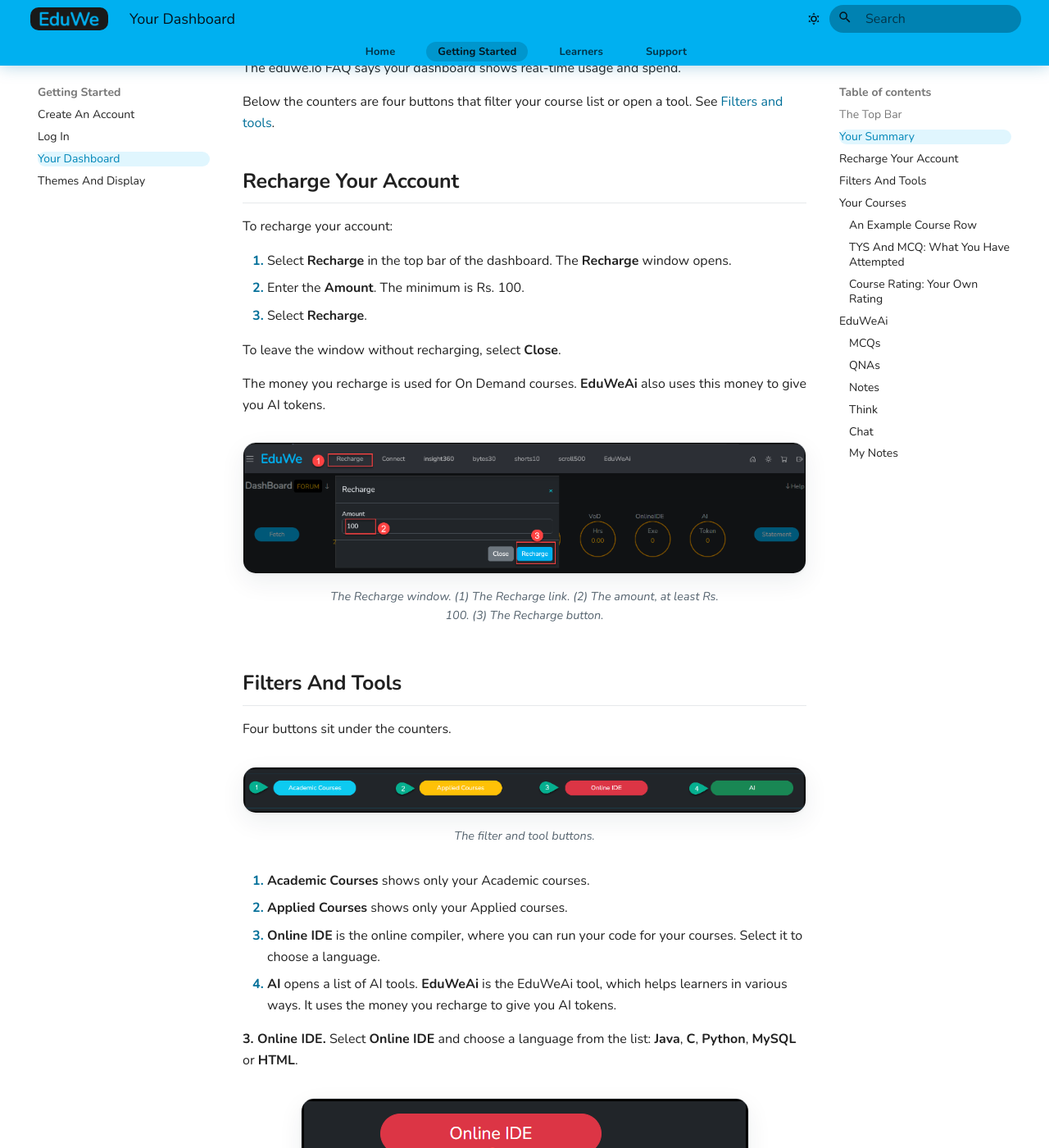
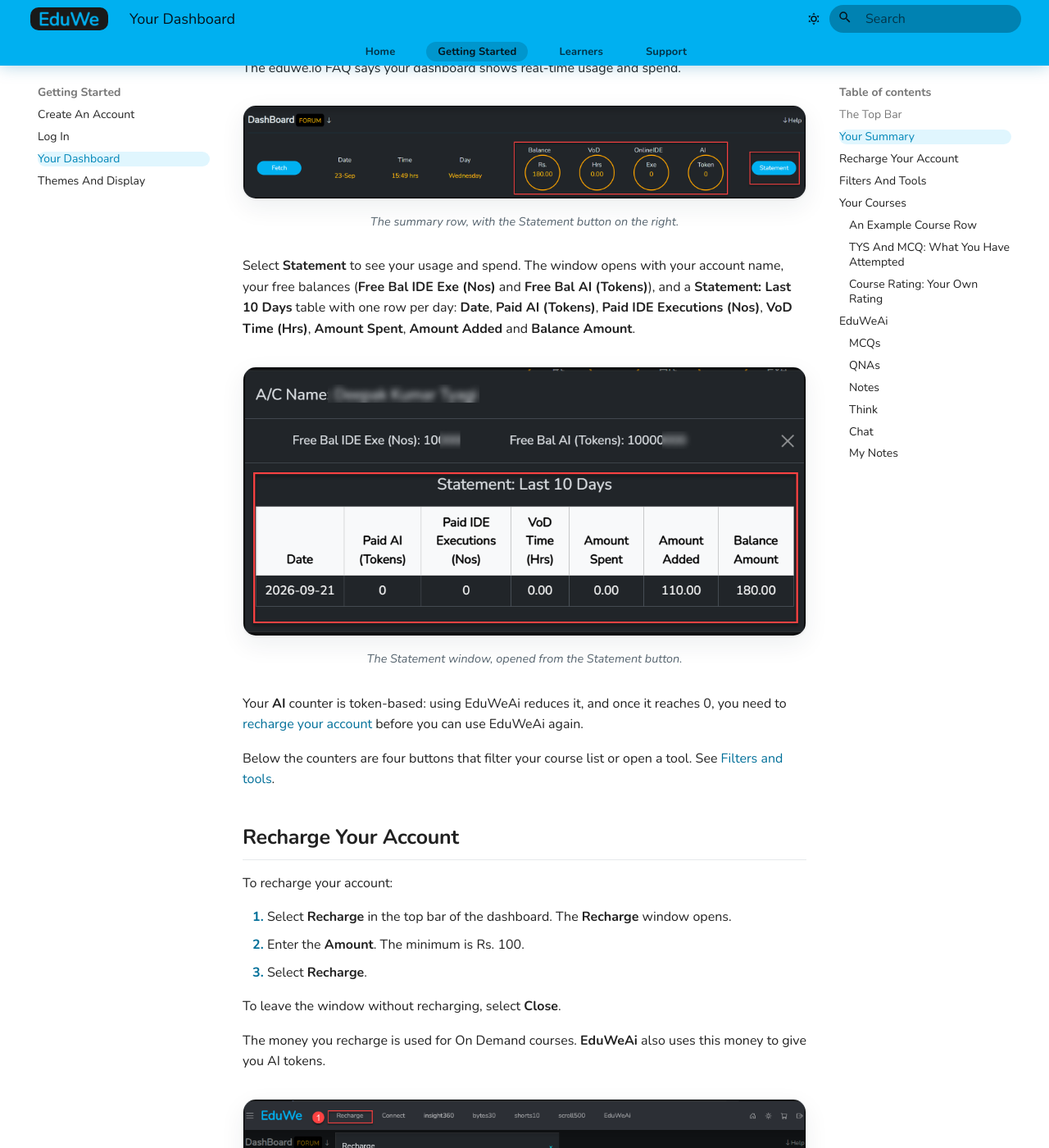
Before and after one commit to geitdeepak/EduWeIO_HelpDoc, an MkDocs documentation site: the page built from docs/getting-started/dashboard.md, in a window 1280 px wide and 1400 px high, scrolled down 1873 px. Shown: the whole window at 82% size. Built offline with MkDocs 1.6.1 and Material for MkDocs 9.7.7, drawn with Linux system fonts in a browser that asks for light colours.

Commit message:
Document the Statement window and how the AI token counter works
The Statement button opens a window showing the account's free balances
(Free Bal IDE Exe, Free Bal AI Tokens) and a Statement: Last 10 Days
table (Date, Paid AI, Paid IDE Executions, VoD Time, Amount Spent,
Amount Added, Balance Amount) - resolving the open "does Statement show
usage and spend" question.

Also confirm the AI counter is token-based: EduWeAi usage reduces it,
and reaching 0 requires a recharge before EduWeAi works again.

Co-Authored-By: Claude Sonnet 5 <noreply@anthropic.com>

```diff
--- a/docs/getting-started/dashboard.md
+++ b/docs/getting-started/dashboard.md
@@ -42,6 +42,24 @@ A row under the title shows the current date, time and day, with a **Fetch** but
 - **AI**, in tokens (Token)
 
 The eduwe.io FAQ says your dashboard shows real-time usage and spend.
+
+<figure markdown>
+  ![The dashboard's summary row, with the Balance, VoD, OnlineIDE and AI counters and the Statement button outlined in red](../assets/images/dashboard/dashboard-09-summary-and-statement-button.png){ loading=lazy }
+  <figcaption>The summary row, with the Statement button on the right.</figcaption>
+</figure>
+
+Select **Statement** to see your usage and spend. The window opens with your account name, your free balances (**Free Bal IDE Exe (Nos)** and **Free Bal AI (Tokens)**), and a **Statement: Last 10 Days** table with one row per day: **Date**, **Paid AI (Tokens)**, **Paid IDE Executions (Nos)**, **VoD Time (Hrs)**, **Amount Spent**, **Amount Added** and **Balance Amount**.
+
+<figure markdown>
+  ![The Statement window, with account name and free balances at the top, and a Statement: Last 10 Days table outlined in red, with columns Date, Paid AI (Tokens), Paid IDE Executions (Nos), VoD Time (Hrs), Amount Spent, Amount Added and Balance Amount](../assets/images/dashboard/dashboard-10-statement-window.png){ loading=lazy }
+  <figcaption>The Statement window, opened from the Statement button.</figcaption>
+</figure>
+
+Your **AI** counter is token-based: using EduWeAi reduces it, and once it reaches 0, you need to [recharge your account](#recharge-your-account) before you can use EduWeAi again.
+
+<!-- Source: product owner (the AI counter is token-based, is reduced by EduWeAi usage, and needs a recharge once it reaches 0) and the Statement window screenshots (dashboard-09, dashboard-10). -->
+<!-- TODO: confirm what Fetch does. -->
+<!-- TODO: confirm whether Online IDE similarly stops working at 0 executions, and whether VoD stops at 0 hours. -->
 
 Below the counters are four buttons that filter your course list or open a tool. See [Filters and tools](#filters-and-tools).
 
@@ -154,8 +172,7 @@ The **TYS** and **MCQ** circles show the percentage of each that you have attemp
 <!-- TODO: confirm whether TYS is the Test Yourself questions and whether the circle counts questions or sections attempted. -->
 
 <!-- Source: eduwe.io learner dashboard screenshot (dashboard-01-learner-dashboard.png) and FAQ "How does pricing work?". -->
-<!-- TODO: define each counter: what Balance is and how it relates to the Recharge link, whether VoD is video on demand, what Exe means, and what an AI token is. The Balance, VoD, OnlineIDE and AI counters may be what a recharge pays for; confirm with the product manager. -->
-<!-- TODO: explain the Fetch and Statement buttons (does Statement show usage and spend?). -->
+<!-- TODO: define the Balance, VoD and OnlineIDE counters (whether VoD is video on demand, what Exe means) the way the AI counter is now defined above. The Balance, VoD, OnlineIDE and AI counters may be what a recharge pays for; confirm with the product manager. -->
 <!-- TODO: explain the FORUM button and the Help menu. There is already a Help menu here, so decide how it should work alongside the new ? help button. -->
 <!-- TODO: confirm that the icon at the far right of the top bar logs you out (it matches the LogOut icon in the side menu). -->
 <!-- TODO: the Fully Paid example spans exactly one year (01-Sep-26 to 01-Sep-27), which matches the one-year rule. The On Demand example also spans one year; confirm the On Demand access period. -->
```
Also changed, not shown: docs/assets/images/dashboard/dashboard-09-summary-and-statement-button.png (added), docs/assets/images/dashboard/dashboard-10-statement-window.png (added).
